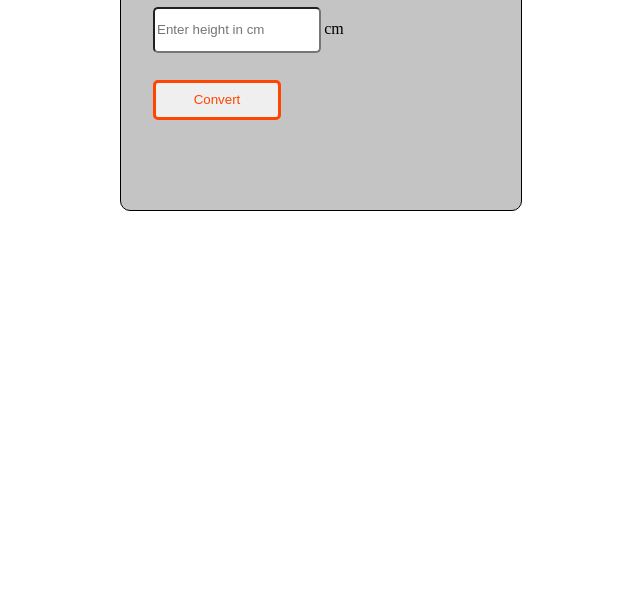
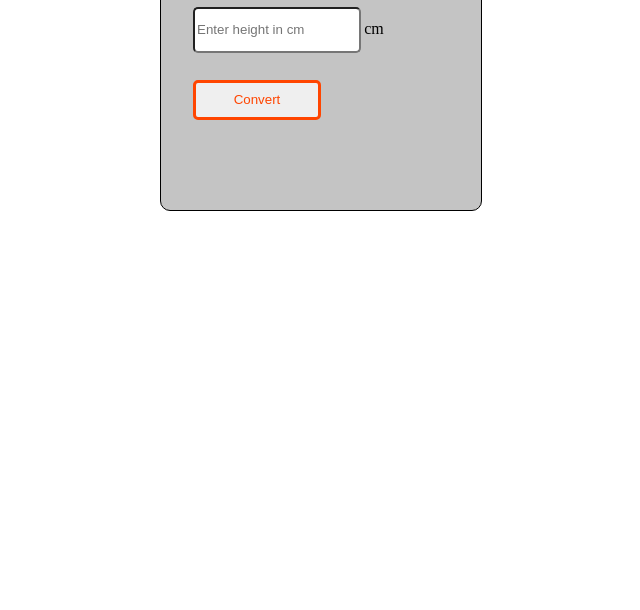
Before and after one commit to Ayodejidara/Height-converter, a plain HTML site: page index.html in a window 1280 px wide. Shown: the part 190-800 px from the top of the page, without its empty margins (319-959 px from the left). Drawn offline with Linux system fonts and the light colour scheme.

Commit message:
Update app.css

```diff
--- a/app.css
+++ b/app.css
@@ -10,7 +10,7 @@ input[type=number]::-webkit-outer-spin-button {
     border-radius: 10px;
 height: 20rem;
 
-width: 25em;
+width: 20em;
 position: absolute;
 transform:translate(-50%,-50%);
 top:30%;
```
